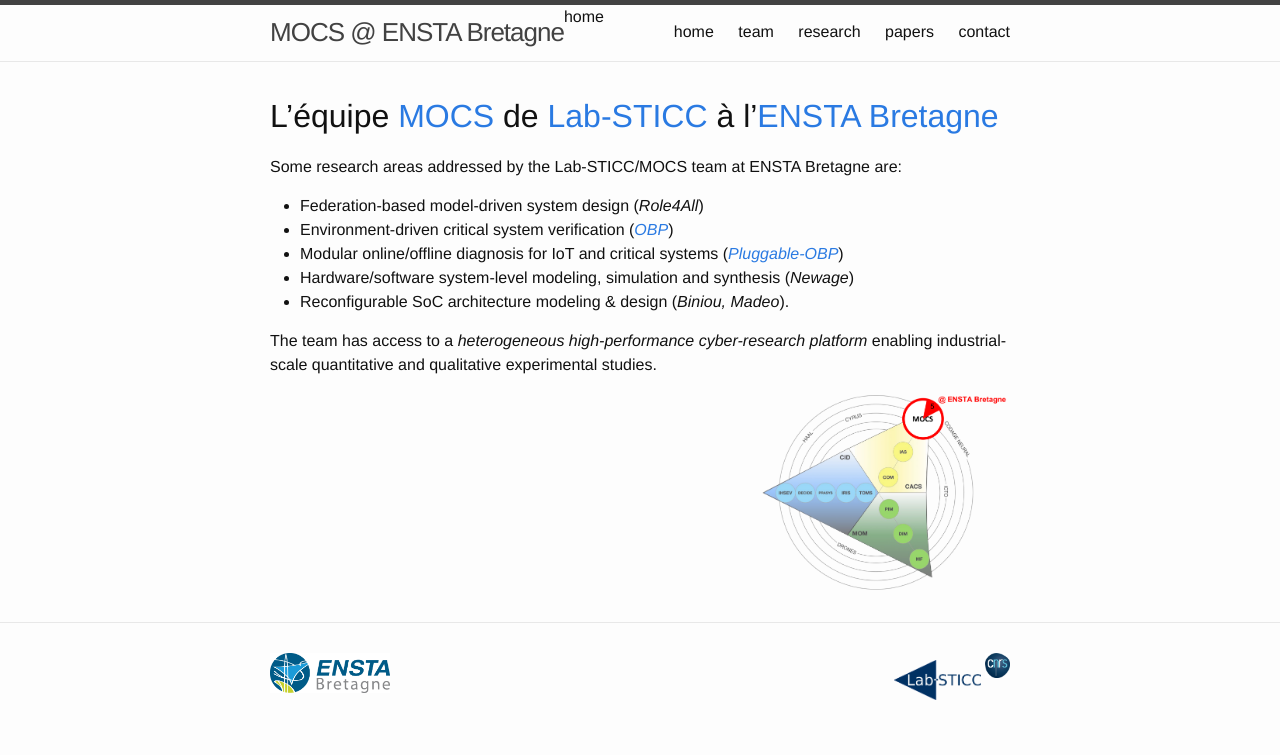
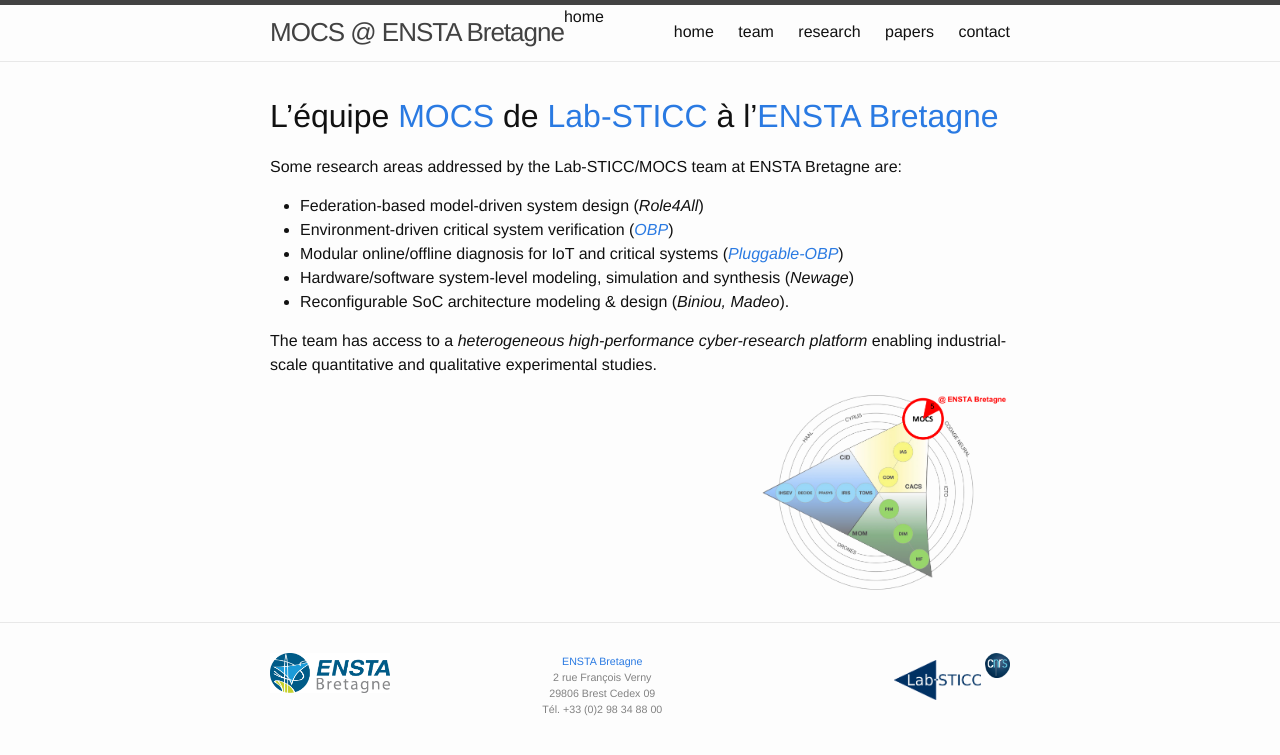
Before and after one commit to mocs-enstab/mocs-enstab.github.io, a Jekyll site: the page built from index.md, in a window 1280 px wide. Shown: the top 755 px of the page. Built offline with Jekyll 4.4.1, drawn with Linux system fonts in a browser that asks for light colours.

Commit message:
added address in footer

```diff
--- a/_includes/footer.html
+++ b/_includes/footer.html
@@ -16,6 +16,13 @@
         </ul>
       </div>
 
+    <div class="footer-col footer-col-2 small-text">
+        <a href="https://www.ensta-bretagne.fr" target="_blank">ENSTA Bretagne</br></a>
+        2 rue François Verny</br>
+        29806 Brest Cedex 09</br>
+        Tél. +33 (0)2 98 34 88 00
+    </div>
+
       <div class="footer-col right">
         <a href="https://www.labsticc.fr" target="_blank">
           <img height="40px" src="/images/logo_labsticc.png">
--- a/assets/main.scss
+++ b/assets/main.scss
@@ -17,6 +17,11 @@
 .right {
     float: right;
     display: block;
+}
+
+.small-text {
+    font-size: 8pt;
+    text-align: center;
 }
 
 img.top {
```
